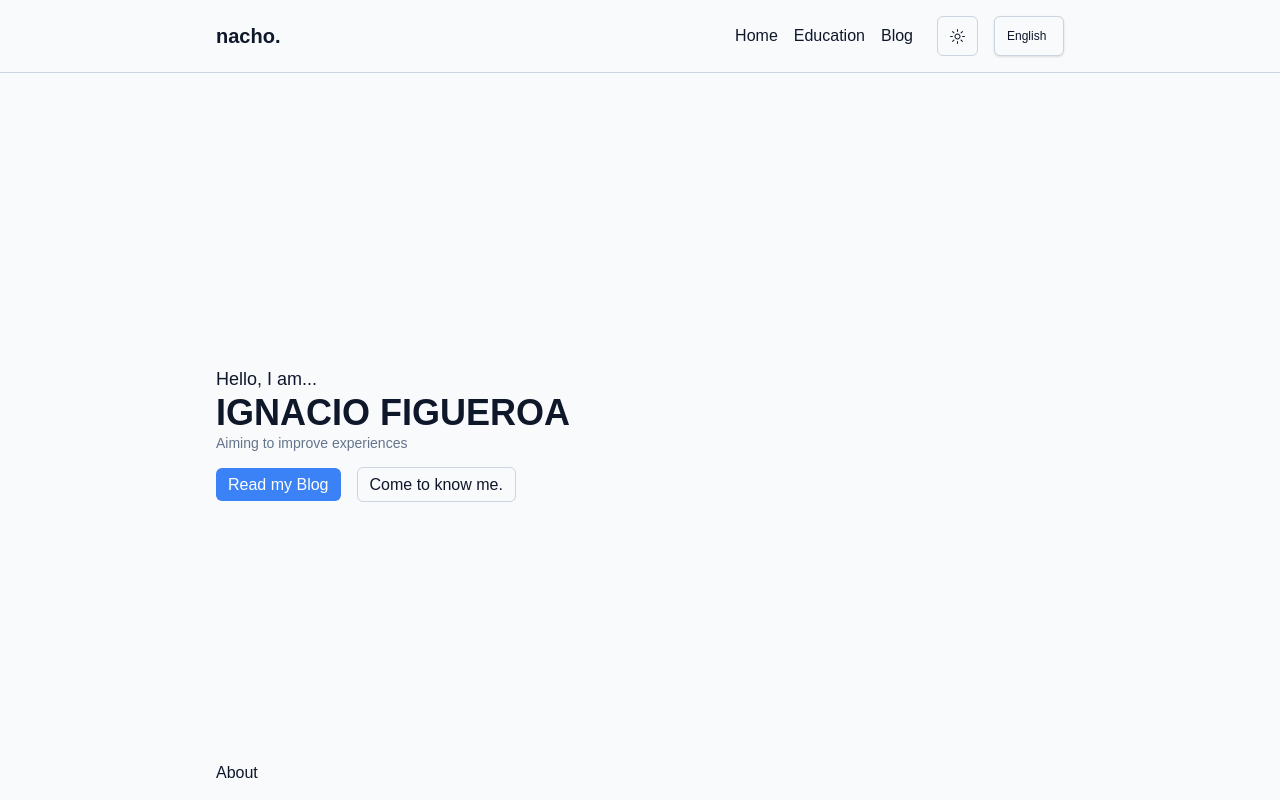
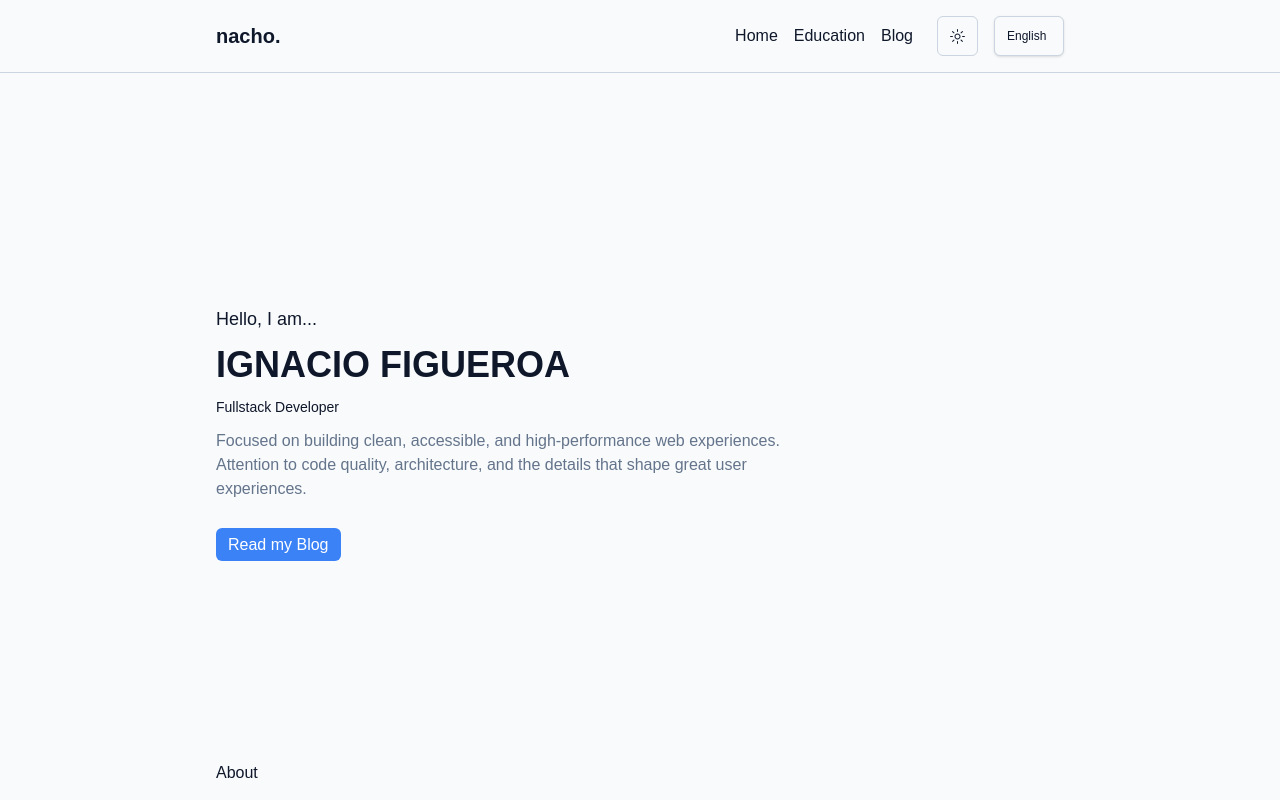
Before and after one commit to figueroaignacio/portfolio, a React (Vite) app: page / in a window 1280 px wide. Shown: the top 800 px of the page. Built offline with nearby package versions, Linux system fonts and the light colour scheme; a web font is replaced by a local one.

Commit message:
feat: improve hero

```diff
--- a/src/i18n/en/sections.json
+++ b/src/i18n/en/sections.json
@@ -2,10 +2,9 @@
   "hero": {
     "greeting": "Hello, I am...",
     "subtitle": "Fullstack Developer",
-    "description": "Aiming to improve experiences",
+    "description": "Focused on building clean, accessible, and high-performance web experiences. Attention to code quality, architecture, and the details that shape great user experiences.",
     "cta": {
-      "readMyBlog": "Read my Blog",
-      "knowMe": "Come to know me."
+      "readMyBlog": "Read my Blog"
     }
   },
   "about": {
--- a/src/i18n/es/sections.json
+++ b/src/i18n/es/sections.json
@@ -2,10 +2,9 @@
   "hero": {
     "greeting": "Hola, soy...",
     "subtitle": "Desarrollador Fullstack",
-    "description": "Apuntando a mejorar experiencias.",
+    "description": "Enfocado en crear experiencias web claras, accesibles y de alto rendimiento. Cuido la calidad del código, la arquitectura y cada detalle que impacta en la experiencia del usuario.",
     "cta": {
-      "readMyBlog": "Visita my blog",
-      "knowMe": "Conoceme"
+      "readMyBlog": "Visita my blog"
     }
   },
   "about": {
--- a/src/sections/hero.tsx
+++ b/src/sections/hero.tsx
@@ -13,18 +13,14 @@ export function Hero() {
       href: '/blog',
       variant: 'btn',
     },
-    {
-      label: t('hero.cta.knowMe'),
-      href: '#about',
-      variant: 'btn-outline',
-    },
   ];
 
   return (
-    <section className="flex min-h-[80dvh] flex-col justify-center">
+    <section className="flex min-h-[80dvh] flex-col justify-center space-y-3">
       <span className="text-lg font-thin">{t('hero.greeting')}</span>
       <h1 className="text-2xl font-bold uppercase lg:text-4xl">Ignacio Figueroa</h1>
-      <p className="text-muted-foreground text-sm">{t('hero.description')}</p>
+      <h2 className="text-sm">{t('hero.subtitle')}</h2>
+      <h2 className="text-muted-foreground max-w-xl">{t('hero.description')}</h2>
       <div className="my-5 space-x-4">
         {ctas.map((item) => (
           <Link key={item.href} to={item.href} className={item.variant}>
```
